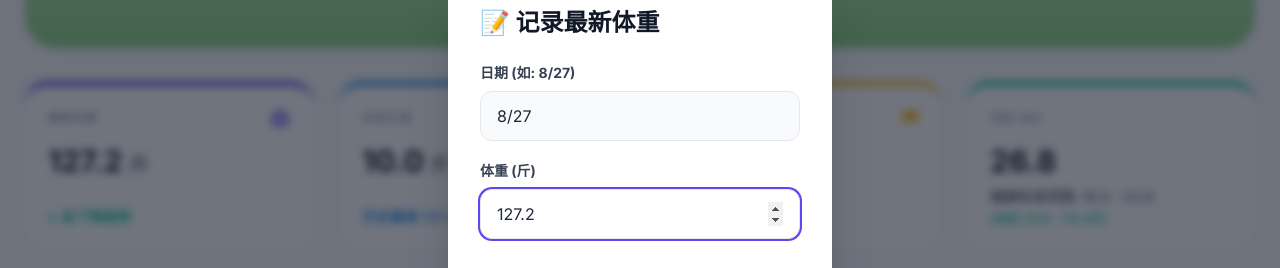
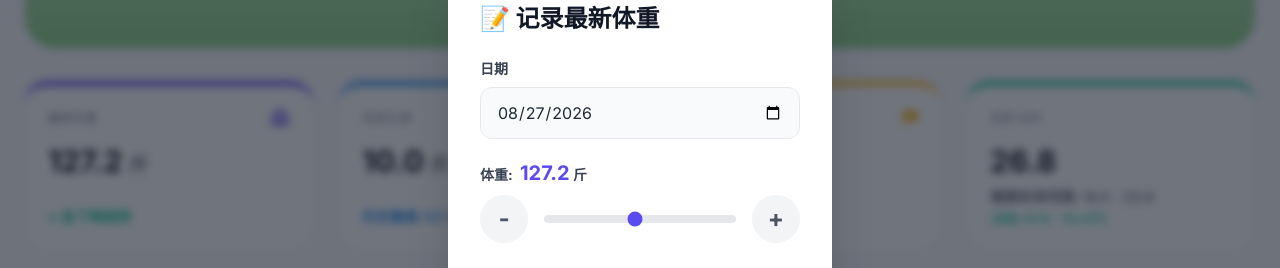
Before and after one commit to SmallYuXiao/my-weight-tracker, a plain HTML site: page index.html in a window 1280 px wide. Both pictures are taken after a click on the button "记录今日体重". Shown: the part 239-507 px from the top of the page. Drawn offline with nearby package versions, Linux system fonts and the light colour scheme.

Commit message:
Update form inputs: Date picker and Weight Slider

```diff
--- a/index.html
+++ b/index.html
@@ -215,12 +215,16 @@
             <form id="dataForm" onsubmit="saveData(event)">
                 <div class="space-y-4 sm:space-y-5">
                     <div>
-                        <label class="block text-sm font-bold text-gray-700 mb-2">日期 (如: 8/27)</label>
-                        <input type="text" id="inputDate" class="w-full px-4 py-3 sm:py-3 bg-gray-50 border border-gray-200 rounded-xl focus:outline-none focus:ring-2 focus:ring-primary focus:bg-white transition-all text-base" required>
+                        <label class="block text-sm font-bold text-gray-700 mb-2">日期</label>
+                        <input type="date" id="inputDate" class="w-full px-4 py-3 bg-gray-50 border border-gray-200 rounded-xl focus:outline-none focus:ring-2 focus:ring-primary focus:bg-white transition-all text-base appearance-none" required>
                     </div>
                     <div>
-                        <label class="block text-sm font-bold text-gray-700 mb-2">体重 (斤)</label>
-                        <input type="number" step="0.1" id="inputWeight" class="w-full px-4 py-3 sm:py-3 bg-gray-50 border border-gray-200 rounded-xl focus:outline-none focus:ring-2 focus:ring-primary focus:bg-white transition-all text-base" required>
+                        <label class="block text-sm font-bold text-gray-700 mb-2">体重: <span id="weightDisplay" class="text-primary text-xl font-black ml-1"></span> 斤</label>
+                        <div class="flex items-center gap-4 mt-2">
+                            <button type="button" onclick="adjustWeight(-0.1)" class="w-12 h-12 flex-shrink-0 rounded-full bg-gray-100 flex items-center justify-center text-2xl font-bold text-gray-600 active:bg-gray-200 active:scale-95 transition-all">-</button>
+                            <input type="range" min="80" max="180" step="0.1" id="inputWeight" class="w-full accent-primary h-2 bg-gray-200 rounded-lg appearance-none cursor-pointer" oninput="document.getElementById('weightDisplay').innerText = parseFloat(this.value).toFixed(1)">
+                            <button type="button" onclick="adjustWeight(0.1)" class="w-12 h-12 flex-shrink-0 rounded-full bg-gray-100 flex items-center justify-center text-2xl font-bold text-gray-600 active:bg-gray-200 active:scale-95 transition-all">+</button>
+                        </div>
                     </div>
                 </div>
                 <div class="mt-8 flex justify-end gap-3">
@@ -441,32 +445,46 @@
         // Modal Logic
         const modal = document.getElementById('dataModal');
 
+        function adjustWeight(change) {
+            const input = document.getElementById('inputWeight');
+            let val = parseFloat(input.value) + change;
+            if (val < parseFloat(input.min)) val = parseFloat(input.min);
+            if (val > parseFloat(input.max)) val = parseFloat(input.max);
+            input.value = val.toFixed(1);
+            document.getElementById('weightDisplay').innerText = val.toFixed(1);
+        }
+
         function openModal() {
             const today = new Date();
-            document.getElementById('inputDate').value = (today.getMonth() + 1) + '/' + today.getDate();
-            document.getElementById('inputWeight').value = appData.weightHistory[appData.weightHistory.length - 1];
+            const yyyy = today.getFullYear();
+            const mm = String(today.getMonth() + 1).padStart(2, '0');
+            const dd = String(today.getDate()).padStart(2, '0');
+            document.getElementById('inputDate').value = `${yyyy}-${mm}-${dd}`;
+
+            const lastWeight = appData.weightHistory[appData.weightHistory.length - 1];
+            document.getElementById('inputWeight').value = lastWeight;
+            document.getElementById('weightDisplay').innerText = lastWeight.toFixed(1);
 
             modal.classList.remove('hidden');
             modal.classList.add('flex');
-            // Auto focus input with a small delay for mobile keyboards
-            setTimeout(() => {
-                document.getElementById('inputWeight').focus();
-            }, 100);
         }
 
         function closeModal() {
             modal.classList.add('hidden');
             modal.classList.remove('flex');
-            document.activeElement.blur(); // dismiss keyboard
         }
 
         function saveData(e) {
             e.preventDefault();
 
-            const dateStr = document.getElementById('inputDate').value;
+            const rawDate = document.getElementById('inputDate').value; // "YYYY-MM-DD"
             const newWeight = parseFloat(document.getElementById('inputWeight').value);
 
-            if (!dateStr || isNaN(newWeight)) return;
+            if (!rawDate || isNaN(newWeight)) return;
+
+            // Convert to "M/D" for the chart labels
+            const parts = rawDate.split('-');
+            const dateStr = parseInt(parts[1]) + '/' + parseInt(parts[2]);
 
             // Optional: increase limits or remove shift to keep more history since we can scroll now!
             appData.labels.push(dateStr);
```
